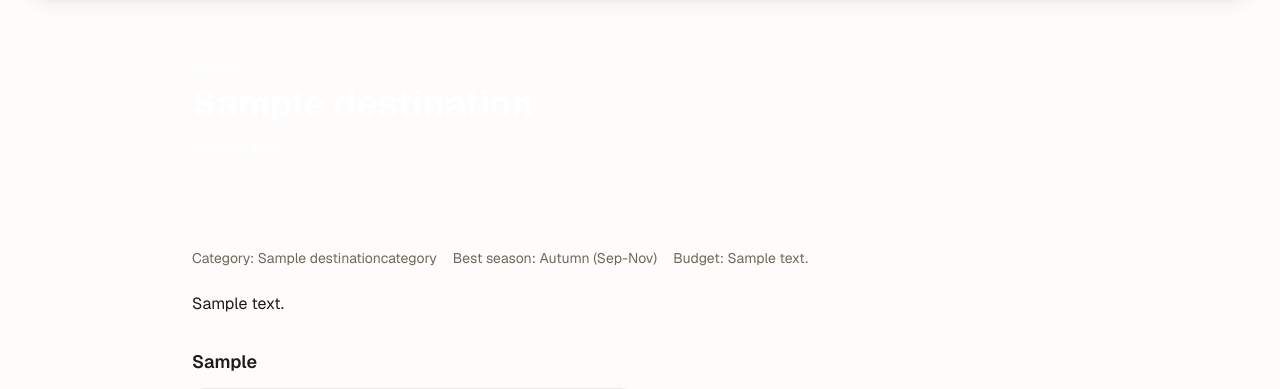
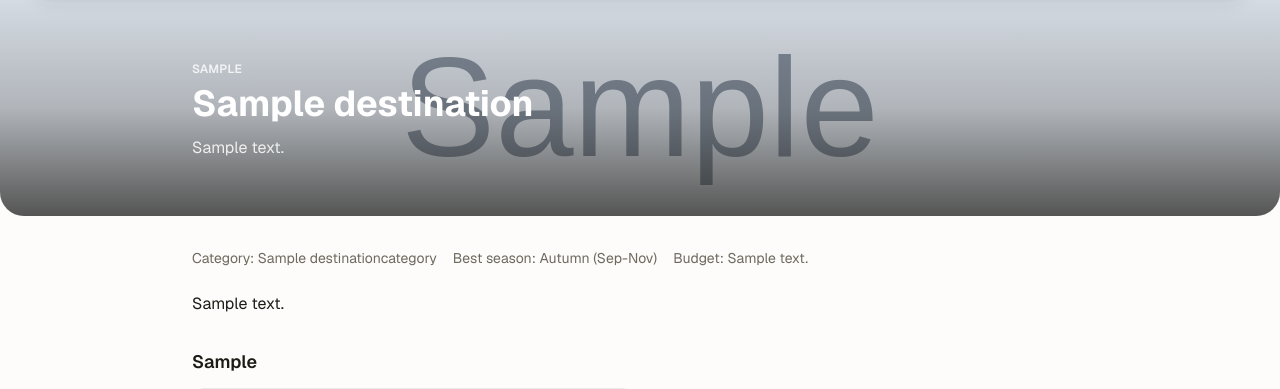
Before and after one commit to sambhavacharyaa/hamronepal, a Django app: a page that uses templates/tourism/destination_detail.html in a window 1280 px wide. Shown: the part 116-505 px from the top of the page. Run offline with Django 5.2, Linux system fonts and the light colour scheme; tables that the repository leaves empty hold one stand-in row (values such as "Sample post"); grey boxes marked "Sample" are stand-in pictures; style sheets or scripts are compiled from the project's sources; some libraries are stand-ins or nearby versions.

Commit message:
Render destination photos: image field was never wired into templates
The tourism Destination model has had an image field since it was
added, and the admin lets you upload to it, but no template ever
rendered destination.image - every card and the detail hero only ever
showed the category tint gradient, regardless of whether a photo was
uploaded. Wire the actual image in (falling back to the tint gradient
when a destination has no photo).

Also fix a second bug this exposed: MEDIA_URL was only served by
config/urls.py inside the DEBUG block, so uploaded images would 404 in
production even with a template fix - this host has no other route
that serves user-uploaded media (per prod deploy notes, WhiteNoise
here only covers STATIC_ROOT). Serve it unconditionally, same
reasoning as WhiteNoise already being used for static files.

Co-Authored-By: Claude Sonnet 5 <noreply@anthropic.com>

```diff
--- a/config/urls.py
+++ b/config/urls.py
@@ -36,7 +36,8 @@ if settings.DEBUG:
     urlpatterns += [
         path("__debug__/", include(debug_toolbar.urls)),
     ]
-    urlpatterns += static(settings.MEDIA_URL, document_root=settings.MEDIA_ROOT)
+
+urlpatterns += static(settings.MEDIA_URL, document_root=settings.MEDIA_ROOT)
 
 urlpatterns += i18n_patterns(
     path("", include("apps.core.urls")),
--- a/templates/components/tourism/destination_card.html
+++ b/templates/components/tourism/destination_card.html
@@ -1,7 +1,11 @@
 {% load i18n %}
 <div class="group relative flex flex-col overflow-hidden rounded-3xl border border-border/60 bg-surface shadow-sm transition hover:-translate-y-1 hover:shadow-xl hover:shadow-ink/10">
     <div class="relative aspect-[4/3] overflow-hidden">
+        {% if destination.image %}
+        <img src="{{ destination.image.url }}" alt="" class="absolute inset-0 h-full w-full object-cover transition duration-500 group-hover:scale-105">
+        {% else %}
         <div class="absolute inset-0 {{ destination.tint }} transition duration-500 group-hover:scale-105"></div>
+        {% endif %}
         <div class="absolute inset-0 bg-gradient-to-t from-ink/50 via-transparent to-transparent"></div>
         <div class="absolute right-3 top-3 z-10">
             {% if request.user.is_authenticated %}
--- a/templates/tourism/destination_detail.html
+++ b/templates/tourism/destination_detail.html
@@ -13,8 +13,12 @@
 {% block content %}
 <script type="application/ld+json">{{ destination_json_ld }}</script>
 
-<div class="relative -mx-4 -mt-8 overflow-hidden rounded-b-3xl {{ tint }} px-4 pb-10 pt-10 text-white sm:-mx-6 sm:px-6 sm:pb-14 sm:pt-14">
-    <div class="mx-auto flex max-w-4xl items-start justify-between gap-4">
+<div class="relative -mx-4 -mt-8 overflow-hidden rounded-b-3xl {% if not destination.image %}{{ tint }}{% endif %} px-4 pb-10 pt-10 text-white sm:-mx-6 sm:px-6 sm:pb-14 sm:pt-14">
+    {% if destination.image %}
+    <img src="{{ destination.image.url }}" alt="" class="absolute inset-0 h-full w-full object-cover">
+    <div class="absolute inset-0 bg-gradient-to-t from-ink/70 via-ink/20 to-transparent"></div>
+    {% endif %}
+    <div class="relative mx-auto flex max-w-4xl items-start justify-between gap-4">
         <div>
             <span class="text-xs font-semibold uppercase tracking-wide text-white/80">{{ destination.region }}</span>
             <h1 class="mt-1 text-3xl font-bold text-balance sm:text-4xl">{{ destination.title }}</h1>
```
